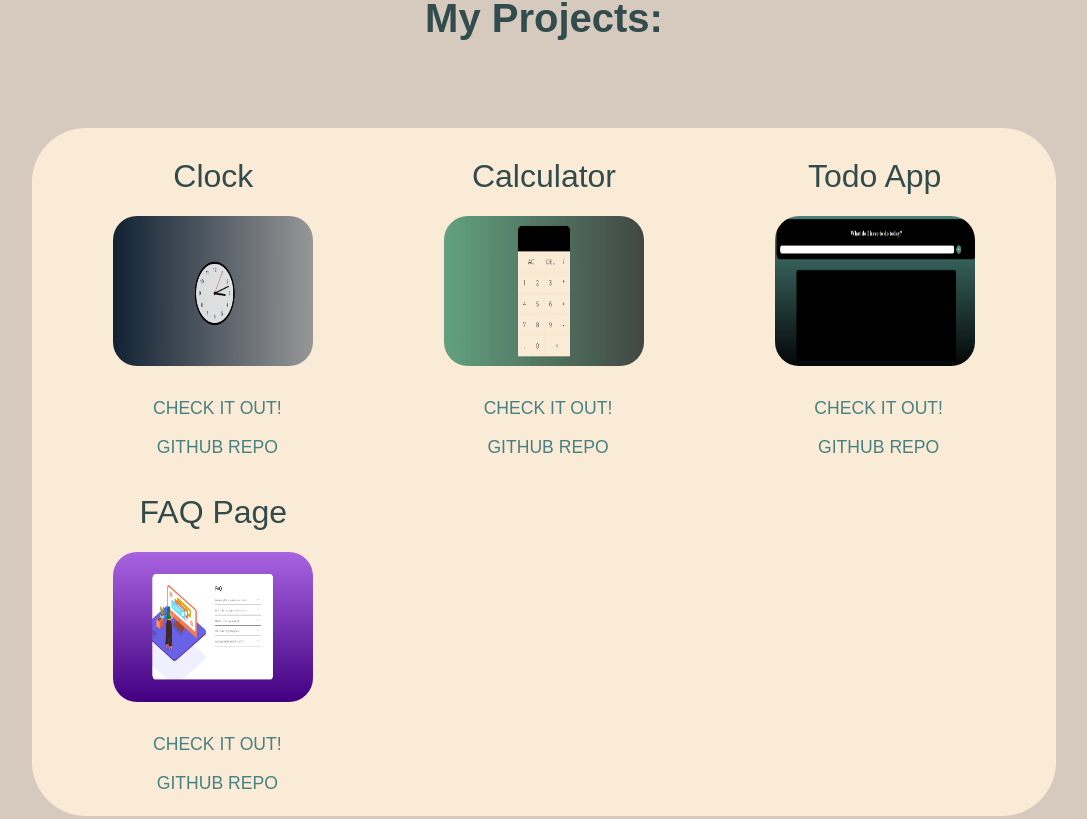
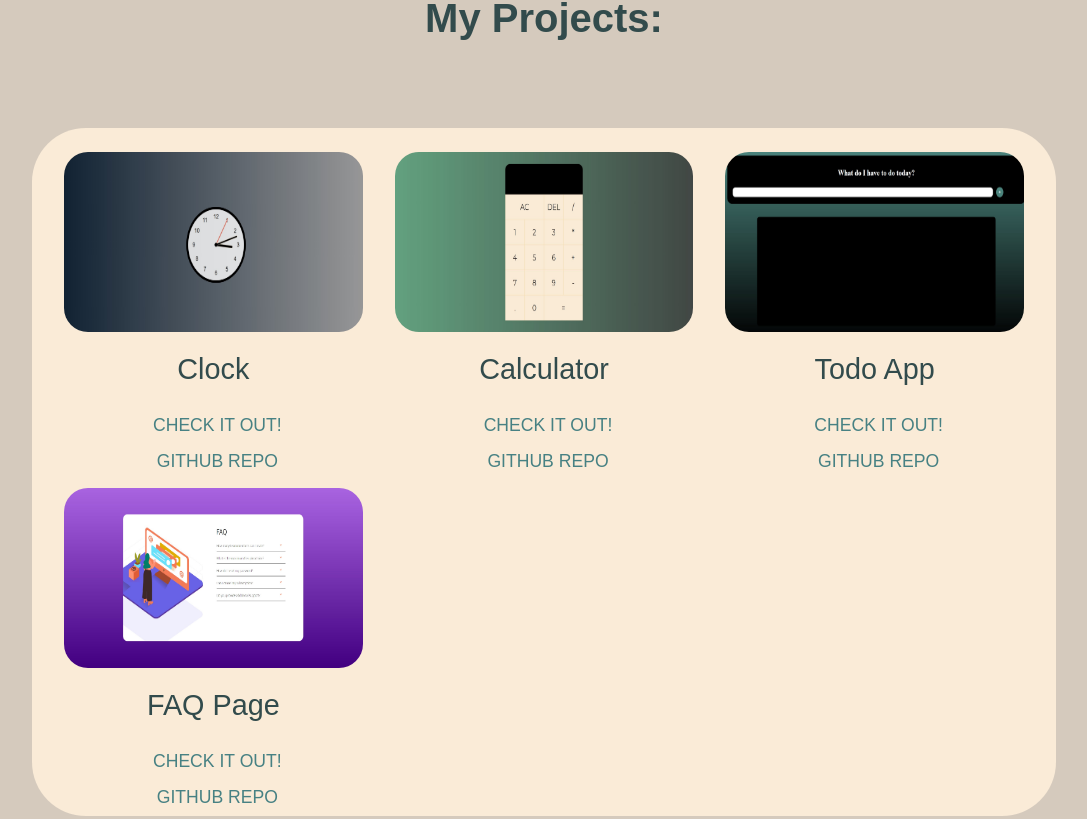
Before and after one commit to NoraTailor/portfolio-react, a React (Create React App) app: page / in a window 1280 px wide. Shown: the part 1440-2259 px from the top of the page, without its empty margins (96-1183 px from the left). Built offline with nearby package versions, Linux system fonts and the light colour scheme.

Commit message:
some changes

```diff
--- a/src/Contact.js
+++ b/src/Contact.js
@@ -23,7 +23,7 @@ const Contact = () => {
 				console.log(result);
 				if (result.status > 199 && result.status < 300) {
 					setPopupText(
-						'I got you email, I will answer you '
+						'I got your email, I will answer you soon '
 					);
 				} else {
 					setPopupText('Something went wrong');
@@ -66,12 +66,15 @@ const Contact = () => {
 					</form>
 				</div>
 			</div>
+			{popupText && (
 				<Popup
 					trigger={isSent}
 					setTrigger={setIsSent}
 					style={{ color: 'white' }}>
 					<h3>{popupText}</h3>
 				</Popup>
+			)}
+
 			<div className='dog'></div>
 			<footer>
 				<FaRegCopyright />
--- a/src/Popup.js
+++ b/src/Popup.js
@@ -6,7 +6,8 @@ function Popup(props) {
 			<div className='popup-inner'>
 				<button
 					className='close-btn'
-					onClick={() => props.setTrigger(false)}>
+					onClick={() => props.setTrigger(false)}
+					style={{ cursor: 'pointer' }}>
 					close
 				</button>
 				{props.children}
--- a/src/Projects.js
+++ b/src/Projects.js
@@ -10,15 +10,15 @@ const Projects = () => {
 				{ProjectsData.map((project) => {
 					return (
 						<section className='project' key={project.id}>
-							<div className='project-name'>
-								{project.name}
-							</div>
 							<div>
 								<img
 									className='project-img'
 									src={project.img}
 									alt={project.name}
 								/>
+							</div>
+							<div className='project-name'>
+								{project.name}
 							</div>
 							<ul className='urls'>
 								<li>
--- a/src/index.css
+++ b/src/index.css
@@ -99,7 +99,7 @@ body {
 	width: 50%;
 	position: fixed;
 	background-color: var(--navbar-background);
-	transition: all 2s ease-in-out;
+	transition: all 1s ease-in-out;
 	transform: translateX(-100%);
 	padding-top: 4rem;
 }
@@ -114,8 +114,8 @@ body {
 
 .nav-bar-icon {
 	position: fixed;
-	left: 14%;
-	top: 2rem;
+	left: 10%;
+	top: 1rem;
 	z-index: 5;
 	height: 4rem;
 	font-size: 2rem;
@@ -124,14 +124,15 @@ body {
 }
 
 .navbar-icon-pos {
-	left: 10rem;
-	top: 1rem;
+	left: 9rem;
+	top: -1rem;
 	font-size: 2rem;
 }
 
 .nav-bar-links-container {
 	display: flex;
 	justify-content: center;
+	margin-top: 5rem;
 }
 
 ul {
@@ -140,7 +141,7 @@ ul {
 	justify-content: space-around;
 	align-items: stretch;
 	text-transform: uppercase;
-	height: 100%;
+	height: 25rem;
 }
 
 li a {
@@ -288,13 +289,13 @@ h2 {
 	border-radius: 24px;
 	margin-bottom: 1rem;
 	margin: auto;
-	width: 200px;
-	height: 150px;
+	width: 300px;
+	height: 180px;
 }
 
 .project-name {
 	text-transform: capitalize;
-	font-size: 2rem;
+	font-size: 1.8rem;
 }
 
 section a {
@@ -307,7 +308,7 @@ section a {
 }
 .urls li {
 	list-style-type: none;
-	margin-top: 2rem;
+	padding: 0.3rem;
 	margin-left: -2rem;
 }
 
@@ -474,7 +475,6 @@ span {
 		padding-left: 2rem;
 		padding-right: 2rem;
 		grid-template-columns: repeat(3, 1fr);
-
 		column-gap: 2rem;
 	}
 
@@ -483,19 +483,8 @@ span {
 		margin-bottom: 1rem;
 	}
 
-	.project-name {
-		margin-bottom: 1rem;
-	}
-	.project div:nth-child(2) {
-		height: 150px;
-	}
-
-	.urls {
-		height: 15%;
-	}
 	.urls li {
 		list-style-type: none;
-		margin-top: 0.8rem;
 		margin-left: -2rem;
 	}
 	/*contact page */ /*be kell fejezni holnap */
@@ -552,7 +541,6 @@ span {
 
 	.navbar-icon-pos {
 		left: 20%;
-
 		font-size: 2.2rem;
 	}
 }
```
Lines whose indentation alone changed are shown as unchanged.
